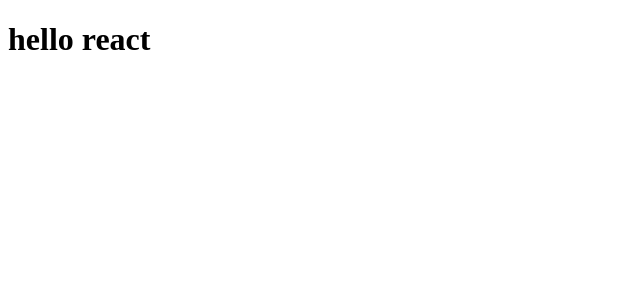
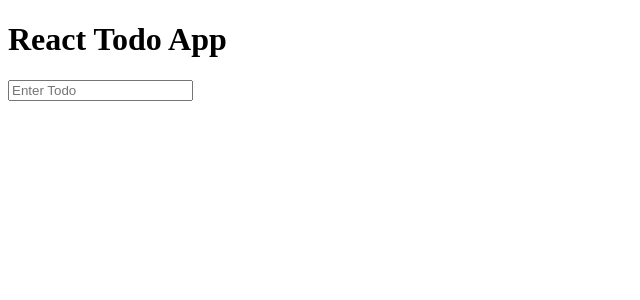
Before and after one commit to Hasankhan170/React-Todo-App, a React (Vite) app: page / in a window 1280 px wide. Shown: the top 300 px of the page, without its empty margins (0-640 px from the left). Built offline with nearby package versions, Linux system fonts and the light colour scheme.

Commit message:
dil nhi kr raha ab kal krun ga

```diff
--- a/src/App.jsx
+++ b/src/App.jsx
@@ -1,6 +1,11 @@
 const App = ()=>{
   return (
-    <h1>hello react</h1>
+    <div>
+      <h1>React Todo App</h1>
+      <form>
+        <input type="text" placeholder="Enter Todo" />
+      </form>
+    </div>
   )
 }
 
```
